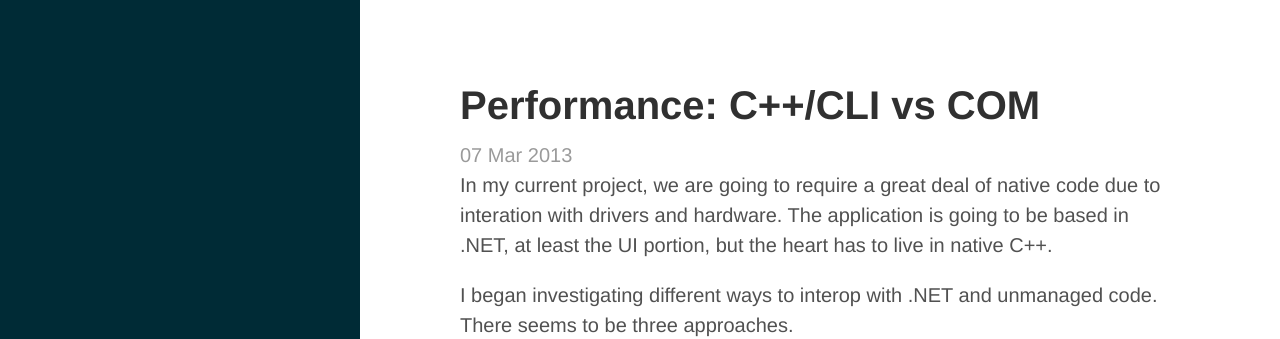
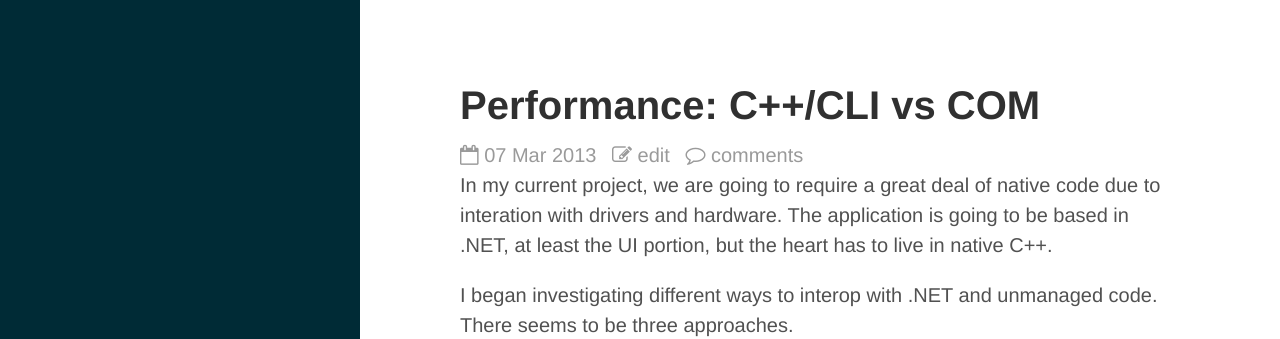
Before and after one commit to pauldotknopf/pauldotknopf.github.io, a Jekyll site: the page built from blog/_posts/2013-03-07-Performance-CPP-CLI-vs-COM.md, in a window 1280 px wide. Shown: the top 339 px of the page. Built offline with Jekyll 4.4.1, drawn with Linux system fonts in a browser that asks for light colours; nearby versions of some CDN libraries; comment, search, counter and statistics services are not loaded.

Commit message:
Made the post page have the same meta information

```diff
--- a/blog/_includes/article.html
+++ b/blog/_includes/article.html
@@ -4,10 +4,6 @@
       {{ post.title }}
     </a>
   </h1>
-  <div class="post-links">
-    <span class="post-date"><i class="fa fa-calendar-o fa-1" aria-hidden="true"></i> {{ post.date | date_to_string }}</span>
-    <span class="post-edit"><i class="fa fa-pencil-square-o fa-1" aria-hidden="true"></i> {% include post/edit.html %}</span>
-    {% include post/comments_link.html %}
-  </div>
+  {% include post/meta.html %}
   {{ post.content }}
 </div>
--- a/blog/_includes/post/comments_link.html
+++ b/blog/_includes/post/comments_link.html
@@ -1,7 +1,13 @@
-{% if post.disqus-identifier %}
-  {% assign disqus_identifier = post.disqus-identifier %}
+{% if post %}
+  {% assign context = post %}
 {% else %}
-  {% assign disqus_identifier = post.id %}
+  {% assign context = page %}
 {% endif %}
 
-<span class="comments"><a href="http://pknopf.com{{ post.url }}#disqus_thread"{% if disqus_identifier %} data-disqus-identifier="{{ disqus_identifier }}"{% endif %}>comments</a></span>
+{% if context.disqus-identifier %}
+  {% assign disqus_identifier = context.disqus-identifier %}
+{% else %}
+  {% assign disqus_identifier = context.id %}
+{% endif %}
+
+<span class="post-comments"><i class="fa fa-comment-o fa-1" aria-hidden="true"></i> <a href="{{ post.url }}#disqus_thread"{% if disqus_identifier %} data-disqus-identifier="{{ disqus_identifier }}"{% endif %}>comments</a></span>
--- /dev/null
+++ b/blog/_includes/post/meta.html
@@ -0,0 +1,11 @@
+{% if post %}
+  {% assign context = post %}
+{% else %}
+  {% assign context = page %}
+{% endif %}
+
+<div class="post-links">
+  <span class="post-date"><i class="fa fa-calendar-o fa-1" aria-hidden="true"></i> {{ context.date | date_to_string }}</span>
+  <span class="post-edit"><i class="fa fa-pencil-square-o fa-1" aria-hidden="true"></i> {% include post/edit.html %}</span>
+  {% include post/comments_link.html %}
+</div>
--- a/blog/_layouts/post.html
+++ b/blog/_layouts/post.html
@@ -4,7 +4,7 @@ layout: default
 
 <div class="post">
   <h1 class="post-title">{{ page.title }}</h1>
-  <span class="post-date">{{ page.date | date_to_string }}</span>
+  {% include post/meta.html %}
   {{ content }}
 </div>
 
--- a/blog/public/css/hyde.css
+++ b/blog/public/css/hyde.css
@@ -168,7 +168,7 @@ a.sidebar-nav-item:focus {
 .post-links {
 }
 
-.post-date, .post-edit {
+.post-date, .post-edit, .post-comments {
   display: inline;
   margin-top: -.5rem;
   margin-bottom: 1rem;
```
